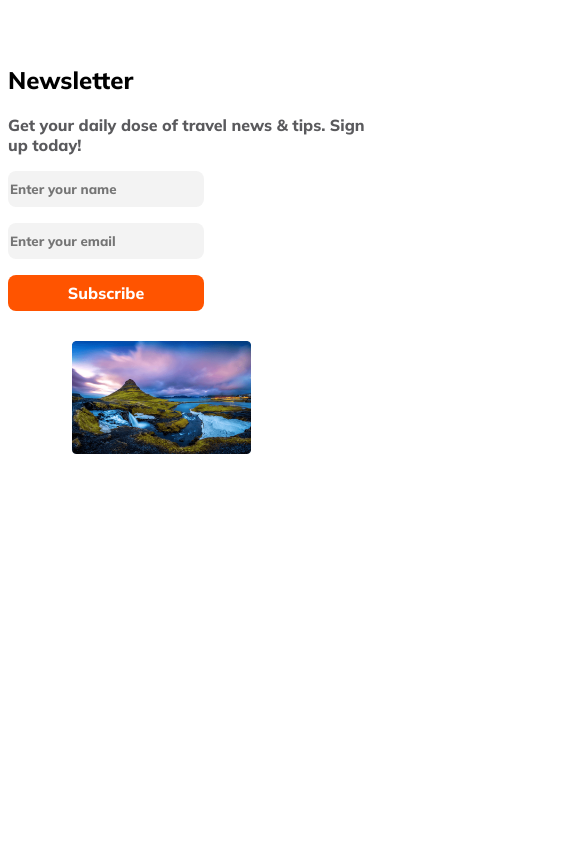
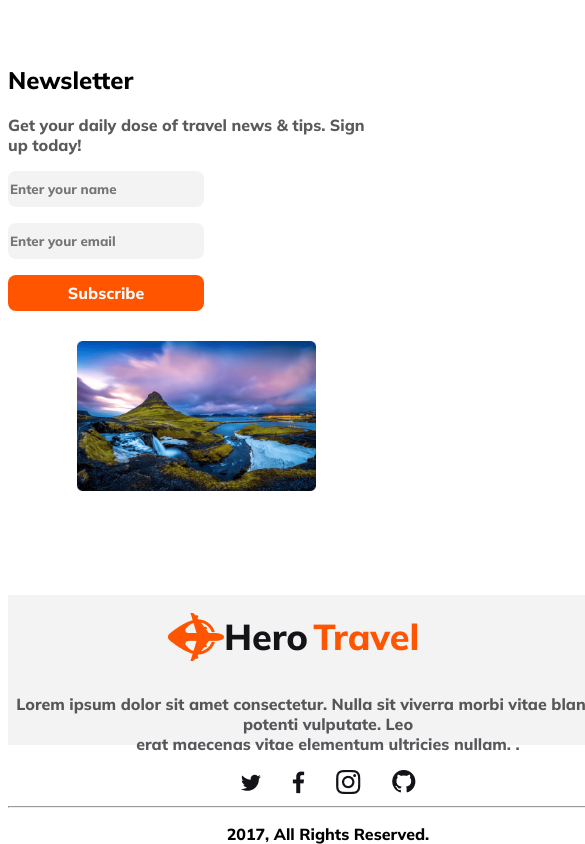
Before and after one commit to ariful3z/B9A2-Hero-Travel-Assinment, a plain HTML site: page index.html in a window 390 px wide. Shown: the part 5609-6453 px from the top of the page, 585 px wide, since content can reach past the window. Before the commit the page ends 6075 px from the top, so only its background shows below. Drawn offline with Linux system fonts and the light colour scheme.

Commit message:
added footer section

```diff
--- a/index.html
+++ b/index.html
@@ -178,8 +178,42 @@
     </div>
 </section>
 
-    <footer>
+    <footer class="footer">
 
+        <div class="why">
+
+            <div class="span">
+                <img class="png" src="Images/Group 40071 (2).png" alt="">
+                <h3><span class="hero">Hero</span> <span class="travel">Travel</span></h3>
+
+            </div>
+            <p class="odio">Lorem ipsum dolor sit amet consectetur. Nulla sit viverra morbi vitae blandit orci potenti vulputate. Leo  <br> erat maecenas vitae elementum ultricies nullam. .</p>
+            <div>
+
+
+                <img src="images/Social.jpg" alt="">
+            </div>
+            <div class="Linkedin">
+                <hr>
+              </div>
+              <p>2017, All Rights Reserved.</p>
+
+        </div>
+
+        <!-- <div class="span">
+            <img class="png" src="Images/Group 40071 (2).png" alt="">
+            <h3><span class="hero">Hero</span> <span class="travel">Travel</span></h3>
+
+        </div>
+        <div>
+            <p>Lorem ipsum dolor sit amet consectetur. Nulla sit viverra morbi vitae blandit orci potenti vulputate. Leo erat maecenas vitae elementum ultricies nullam. </p>
+
+            <img src="images/Social.jpg" alt="">
+        </div>
+        <div class="Linkedin">
+            <hr>
+          </div>
+          <p>2017, All Rights Reserved.</p> -->
     </footer>
 
 </body>
--- a/styles/herotravel.css
+++ b/styles/herotravel.css
@@ -297,7 +297,26 @@ font-weight: 800;
 .feature-content-2{
     margin-left: 15%;
 }
+  .span{
+ display: flex;
+flex-direction: row;
+align-items: center;
+margin-left: 500px;
+margin-bottom: 10px;
 
+  }
+  .footer{
+    justify-content: center;
+    background: rgba(19, 19, 24, 0.05);
+    width: 1240px;
+height: 302px;
+
+
+  }
+  .png{
+
+
+  }
 
 /*
 respobnsive section */
@@ -307,8 +326,12 @@ respobnsive section */
         flex-direction: column;
 
     }
-    nav > ul{
+    nav > ul {
         flex-direction: column;
+    }
+    .span{
+        /* flex-direction: column; */
+        margin-left: 160px;
     }
     .group{
         height: 25px;
@@ -325,7 +348,7 @@ respobnsive section */
       margin-top: 17px;
     }
 
-    .where{
+    .where {
         flex-direction: column;
         border-radius: 8px;
 background: rgba(255, 255, 255, 0.30);
@@ -412,9 +435,12 @@ width: 60%;
 
 }
 .images-con img{
-    width: 60%;
-    margin-left: 30px;
+    width: 80%;
+    margin-left: 35px;
+}
+.footer{
+    width: 640px;
+    height: 150px;
 }
 
-
 }
```
Also changed, not shown: Images/Social.jpg (added).
